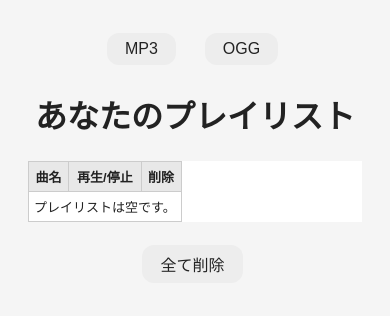
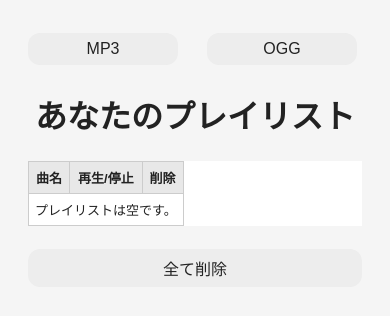
Before and after one commit to Sugar2550/sbcjp-music-downloader, a plain HTML site: page playlist.html in a window 390 px wide. Drawn offline with Linux system fonts and the light colour scheme.

Commit message:
Update common.css

```diff
--- a/common.css
+++ b/common.css
@@ -153,21 +153,42 @@ tr:nth-child(odd) td { background: #fff; }
   background: #444;
 }
 
-@media (max-width: 500px) {
+@media (max-width: 768px) {
+  .table-scroll {
+    overflow-x: auto;
+    -webkit-overflow-scrolling: touch;
+  }
+
   table {
-    width: 700px;
-    min-width: 400px;
-    max-width: none;
-    overflow-x: auto;
+    width: 100%;
+    min-width: unset;
+    max-width: 100%;
     display: block;
   }
+
   th, td {
     font-size: 13px;
-    padding: 5px 5px;
+    padding: 6px;
     white-space: nowrap;
-    vertical-align: middle;
+  }
+
+  .search-area {
+    flex-direction: column;
+    align-items: stretch;
+    max-width: 100%;
+  }
+
+  .search-box input[type="text"] {
+    font-size: 16px;
+    padding: 10px 12px;
+  }
+
+  .simple-btn {
+    width: 100%;
+    justify-content: center;
   }
 }
+
 body.dark-mode {
   background: #222;
   color: #fff;
```
